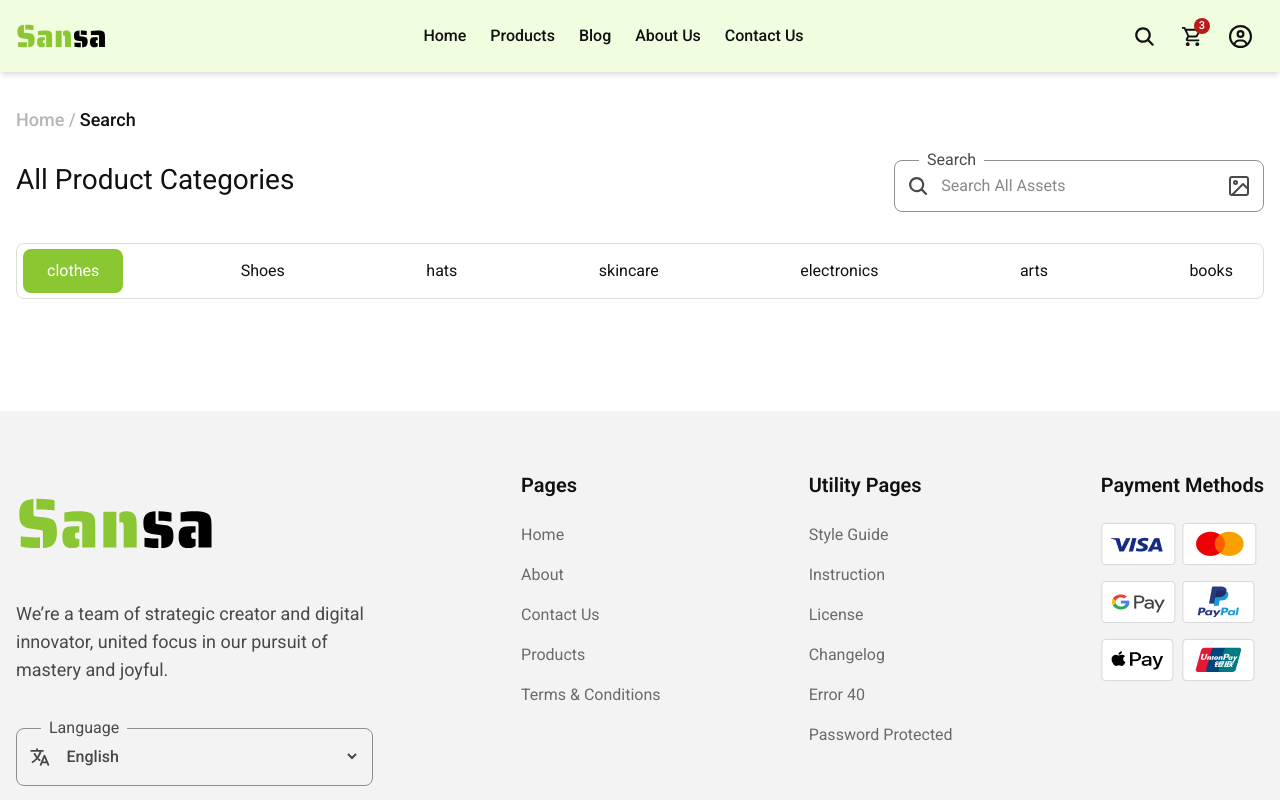
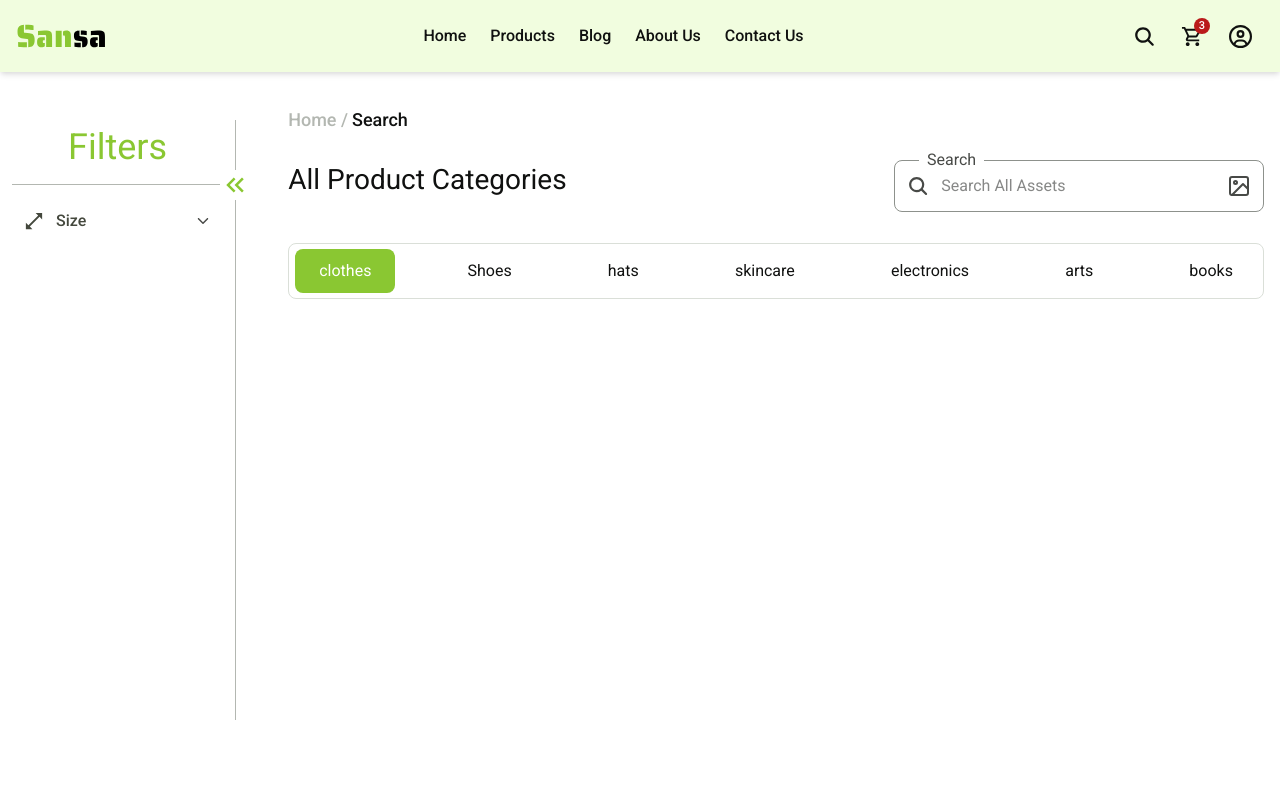
Before and after one commit to Munna-Scriptz/Sansa-Commerce, a Next.js app: page /search in a window 1280 px wide. Shown: the top 800 px of the page. Built offline with nearby package versions, Linux system fonts and the light colour scheme.

Commit message:
Filter Products 20% Completed

```diff
--- a/app/(pages)/search/page.jsx
+++ b/app/(pages)/search/page.jsx
@@ -1,11 +1,19 @@
-import SearchTop from '@/app/components/search/SearchTop'
+import BreadCrumb from '@/app/components/common/BreadCrumb'
+import FilterProducts from '@/app/components/search/FilterProducts'
+import SearchProducts from '@/app/components/search/SearchProducts'
 import React from 'react'
 
 const page = () => {
   return (
     <>
-        {/* -------------Contains Breadcrumb , search text, searchbox, Tabs----------------- */}
-        <SearchTop />
+        <section id='Search-Page' className='flex items-start gap-[36px]'>
+            <FilterProducts />
+            {/* -------------Contains Breadcrumb , search text, searchbox, Tabs----------------- */}
+            <div className='w-full'>
+                <BreadCrumb pageName={'Search'}/>
+                <SearchProducts />
+            </div>
+        </section>
     </>
   )
 }
--- /dev/null
+++ b/app/components/search/FilterProducts.jsx
@@ -0,0 +1,40 @@
+import React from 'react'
+import { IoIosArrowDown, IoMdResize } from 'react-icons/io'
+import { MdCheckBoxOutlineBlank, MdKeyboardDoubleArrowLeft } from 'react-icons/md'
+
+const FilterProducts = () => {
+  return (
+    <>
+        <section id='Filter-Products' className='py-6 mt-6  w-[300px]'>
+            <fieldset className='border-r-1 border-[#B3B7B1] h-[600px] relative px-3'>
+                <legend className='text-primary text-3xl absolute top-[50px] right-[-15px] bg-white'><MdKeyboardDoubleArrowLeft /></legend>
+                {/* --------------Head Text--------------- */}
+                <h2 className='text-primary text-[36px] text-center'>Filters</h2>
+                <div className='w-full h-[1px] bg-[#B3B7B1] mt-2.5'></div>
+
+                {/* -----------------------------Size ------------------------- */}
+                <section id='Size-Filter' className='mt-3'>
+                    <div className='p-3 flex items-center justify-between cursor-pointer hover:bg-brand rounded-[8px] duration-300'>
+                        <div className='flex items-center gap-3 text-[#44483D]'>
+                            <IoMdResize className='text-xl'/>
+                            <p className='font-medium'>Size</p>
+                        </div>
+                        <div>
+                            <IoIosArrowDown className='text-subText'/>
+                        </div>
+                    </div>
+                    {/* ---------------------Click Down------------------ */}
+                </section>
+
+
+
+
+
+
+            </fieldset>
+        </section>
+    </>
+  )
+}
+
+export default FilterProducts
--- a/app/components/search/SearchTop.jsx
+++ b/app/components/search/SearchProducts.jsx
@@ -2,14 +2,12 @@ import React from 'react'
 import BreadCrumb from '../common/BreadCrumb'
 import Tabs from '../common/Tabs'
 
-const SearchTop = () => {
+const SearchProducts = () => {
   return (
     <>
-        <BreadCrumb pageName={'Search'} />
-        <Tabs/>
-
+      <Tabs/>
     </>
   )
 }
 
-export default SearchTop
+export default SearchProducts
```
